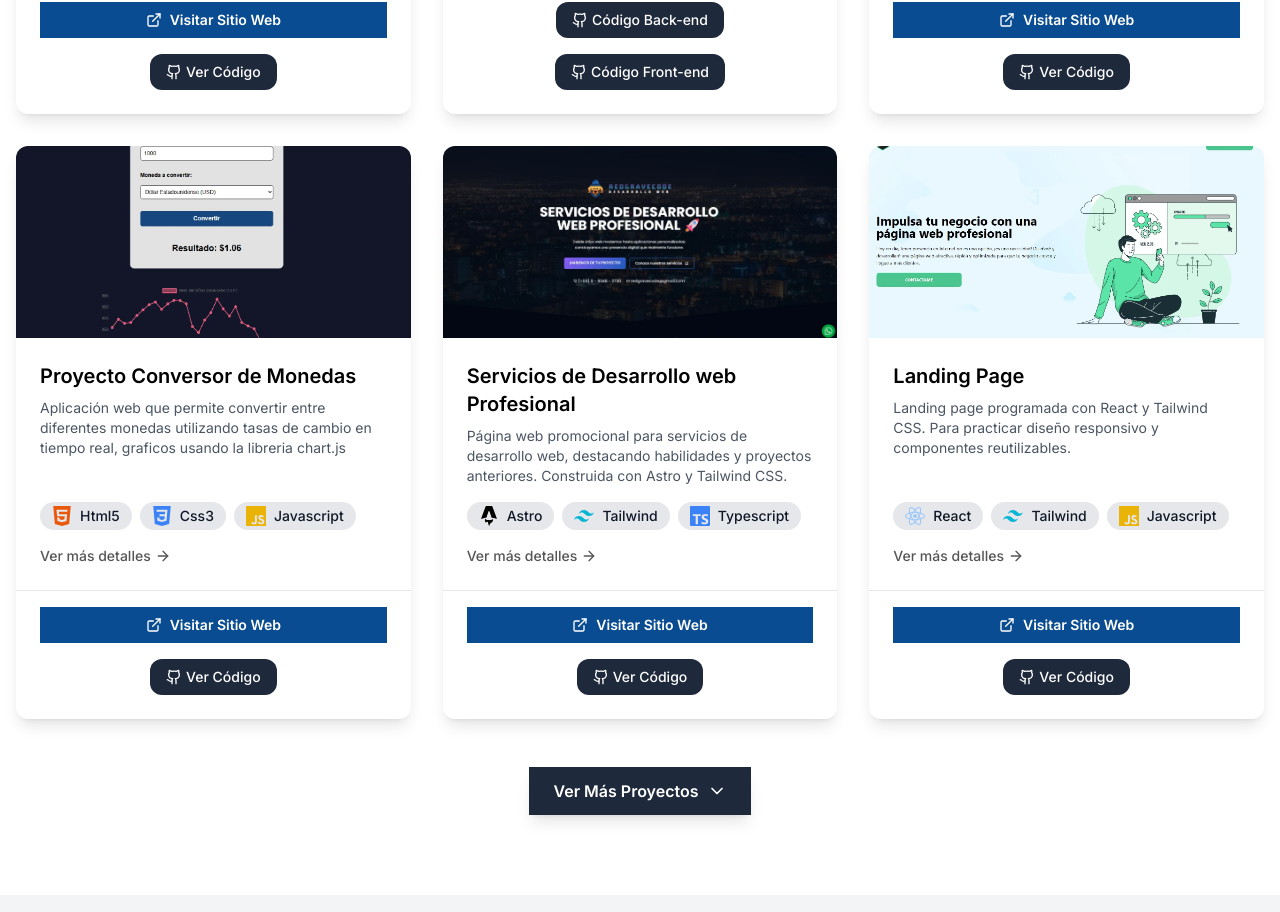
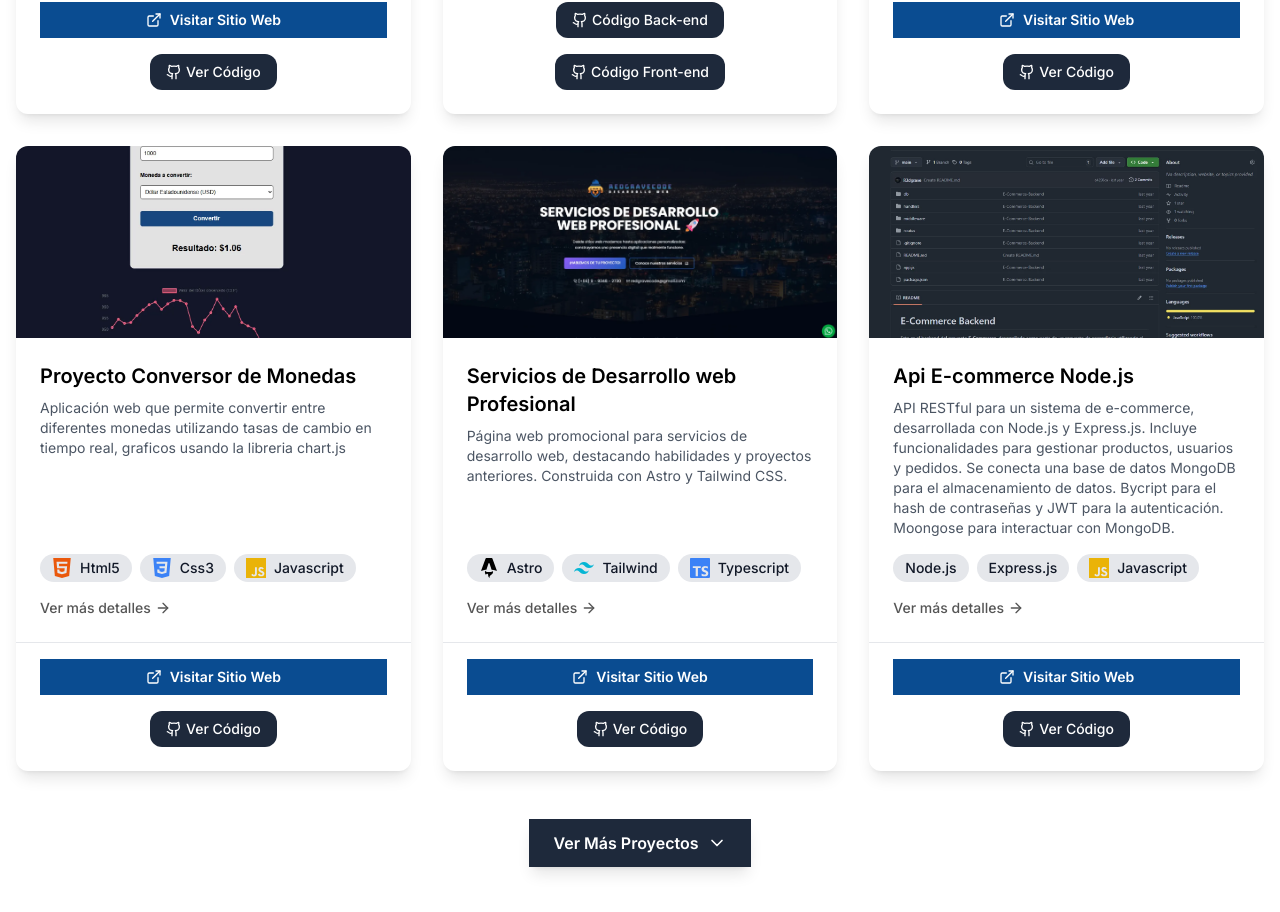
Before and after one commit to R3dgrave/portafolio-diegoam.dev, a React (Vite) app: page / in a window 1280 px wide. Shown: the part 3387-4299 px from the top of the page. Built offline with nearby package versions, Linux system fonts and the light colour scheme.

Commit message:
se agrego un proyecto nuevo de API de e-commerce en Node.js

```diff
--- a/src/Components/ProjectDetailPage.jsx
+++ b/src/Components/ProjectDetailPage.jsx
@@ -53,7 +53,7 @@ const ProjectDetailPage = () => {
 
     window.addEventListener("scroll", handleScroll);
     return () => window.removeEventListener("scroll", handleScroll);
-  }, [project.sections]);
+  }, [project]);
 
   useEffect(() => {
     if (titleRef.current) {
--- a/src/Components/Projects.jsx
+++ b/src/Components/Projects.jsx
@@ -94,6 +94,16 @@ const allProjects = [
     technologies: ["Astro", "Tailwind", "Typescript"],
     website: "https://redgravecode.vercel.app/",
     github: ["https://github.com/R3dgrave/diegoamcode"],
+  },
+  {
+    title: "Api E-commerce Node.js",
+    id: "ecommerceApi",
+    description:
+      "API RESTful para un sistema de e-commerce, desarrollada con Node.js y Express.js. Incluye funcionalidades para gestionar productos, usuarios y pedidos. Se conecta una base de datos MongoDB para el almacenamiento de datos. Bycript para el hash de contraseñas y JWT para la autenticación. Moongose para interactuar con MongoDB.",
+    image: "/landing/api.webp",
+    technologies: ["Node.js", "Express.js", "Javascript"],
+    website: null,
+    github: ["https://github.com/R3dgrave/ecommerce-nodejs"],
   },
   {
     title: "Landing Page",
--- a/src/Components/ProjectsData.jsx
+++ b/src/Components/ProjectsData.jsx
@@ -1579,4 +1579,66 @@ export const projectsData = {
       ),
     },
   },
+
+  ecommerceApi: {
+    title: "Api E-commerce Node.js",
+    description:
+      "API RESTful robusta y escalable diseñada para un sistema de e-commerce completo. Desarrollada con Node.js y el framework Express.js, esta API maneja toda la lógica de negocio, incluyendo gestión de productos, autenticación de usuarios y procesamiento de pedidos.",
+    technologies: [
+      "Node.js",
+      "Express.js",
+      "Javascript",
+      "MongoDB",
+      "Mongoose",
+      "Bcrypt",
+      "JWT",
+    ],
+    externalLink: null,
+    githubLink: [
+      {
+        enlace: "https://github.com/R3dgrave/ecommerce-nodejs",
+        name: "Ver Repositorio de API",
+      },
+    ],
+    sections: [
+      { id: "overview", title: "Visión General" },
+      { id: "architecture", title: "Arquitectura" },
+      { id: "security", title: "Seguridad" },
+      { id: "tech-stack", title: "Tecnología Utilizada" },
+    ],
+    content: {
+      overview: (
+        <div>
+          Este proyecto fue desarrollado para practicar la construcción de
+          backends completos desde cero, enfocándose en la modularidad, la
+          seguridad y la implementación de una arquitectura RESTful estándar.
+        </div>
+      ),
+      architecture: (
+        <div>
+          La API sigue una arquitectura RESTful, con rutas organizadas por
+          recursos (productos, usuarios, pedidos). Cada recurso tiene su propio
+          conjunto de controladores y modelos, facilitando la escalabilidad y el
+          mantenimiento del código.
+        </div>
+      ),
+      security: (
+        <div>
+          Se implementaron múltiples capas de seguridad, incluyendo el uso de
+          Bcrypt para el almacenamiento seguro de contraseñas y JWT para la
+          autenticación y autorización de usuarios. Las rutas sensibles están
+          protegidas mediante middleware que verifica los tokens y los roles de
+          usuario.
+        </div>
+      ),
+      "tech-stack": (
+        <div>
+          El proyecto utiliza Node.js y Express.js para el servidor, MongoDB
+          como base de datos NoSQL, Mongoose para la interacción con la base de
+          datos, Bcrypt para la seguridad de las contraseñas y JWT para la
+          gestión de sesiones y autenticación.
+        </div>
+      ),
+    },
+  },
 };
```
Also changed, not shown: public/landing/api.webp (added).
